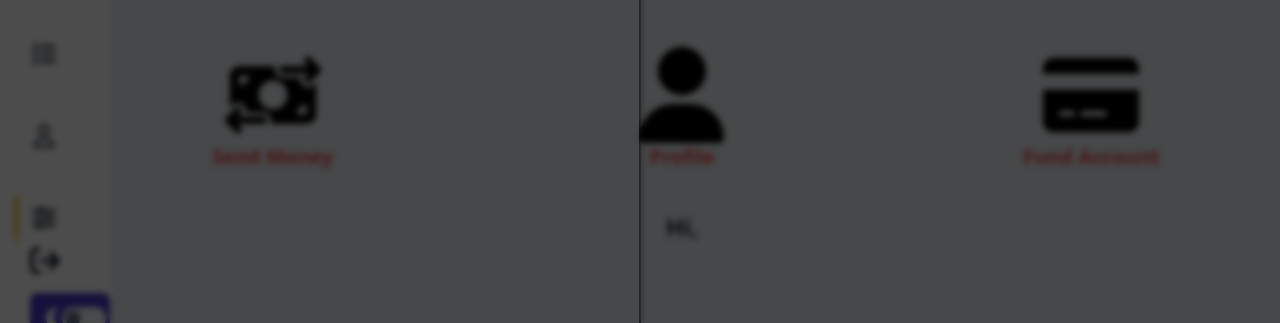
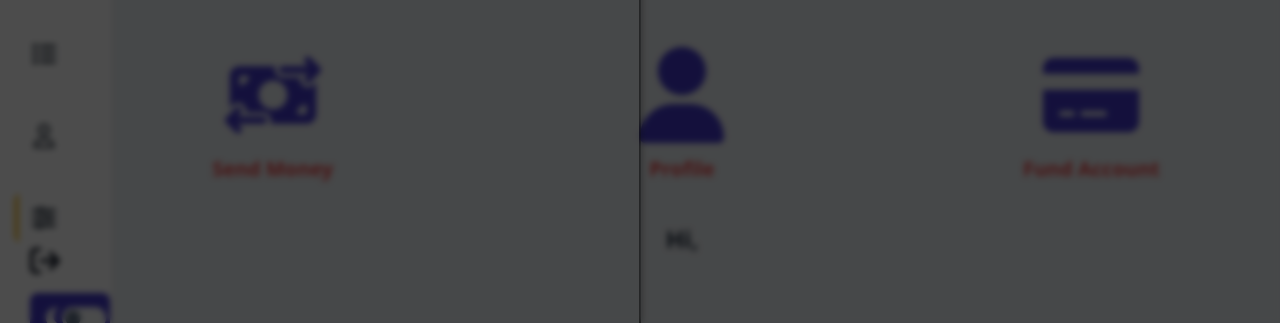
Before and after one commit to springboot20/tailwind-bank-app, a website built with Vite: page app.html in a window 1280 px wide. Shown: the part 477-800 px from the top of the page. Built offline with nearby package versions, Linux system fonts and the light colour scheme.

Commit message:
modifed
Signed-off-by: Yunus Abbas Opeyemi <opeyemiakanbi328@gmail.com>

```diff
--- a/app.html
+++ b/app.html
@@ -185,7 +185,8 @@
               </h2>
               <div class="grid md:grid-cols-2 lg:grid-cols-3 mt-16 lg:gap-24 md:gap-24 gap-12">
                 <div class="flex flex-col items-center">
-                  <svg xmlns="http://www.w3.org/2000/svg" viewBox="0 0 640 512" class="block h-24 w-24 text-indigo-700">
+                  <svg xmlns="http://www.w3.org/2000/svg" viewBox="0 0 640 512"
+                    class="block h-24 w-24 dark:fill-slate-100 fill-indigo-700 mb-3">
                     <path
                       d="M535 41c-9.4-9.4-9.4-24.6 0-33.9s24.6-9.4 33.9 0l64 64c4.5 4.5 7 10.6 7 17s-2.5 12.5-7 17l-64 64c-9.4 9.4-24.6 9.4-33.9 0s-9.4-24.6 0-33.9l23-23L384 112c-13.3 0-24-10.7-24-24s10.7-24 24-24l174.1 0L535 41zM105 377l-23 23L256 400c13.3 0 24 10.7 24 24s-10.7 24-24 24L81.9 448l23 23c9.4 9.4 9.4 24.6 0 33.9s-24.6 9.4-33.9 0L7 441c-4.5-4.5-7-10.6-7-17s2.5-12.5 7-17l64-64c9.4-9.4 24.6-9.4 33.9 0s9.4 24.6 0 33.9zM96 64H337.9c-3.7 7.2-5.9 15.3-5.9 24c0 28.7 23.3 52 52 52l117.4 0c-4 17 .6 35.5 13.8 48.8c20.3 20.3 53.2 20.3 73.5 0L608 169.5V384c0 35.3-28.7 64-64 64H302.1c3.7-7.2 5.9-15.3 5.9-24c0-28.7-23.3-52-52-52l-117.4 0c4-17-.6-35.5-13.8-48.8c-20.3-20.3-53.2-20.3-73.5 0L32 342.5V128c0-35.3 28.7-64 64-64zm64 64H96v64c35.3 0 64-28.7 64-64zM544 320c-35.3 0-64 28.7-64 64h64V320zM320 352c53 0 96-43 96-96s-43-96-96-96s-96 43-96 96s43 96 96 96z" />
                   </svg>
@@ -194,7 +195,8 @@
                   </p>
                 </div>
                 <div class="flex flex-col items-center">
-                  <svg xmlns="http://www.w3.org/2000/svg" viewBox="0 0 448 512" class="block h-24 w-24">
+                  <svg xmlns="http://www.w3.org/2000/svg" viewBox="0 0 448 512"
+                    class="block h-24 w-24 dark:fill-slate-100 fill-indigo-700 mb-3">
                     <path
                       d="M224 256c70.7 0 128-57.3 128-128S294.7 0 224 0S96 57.3 96 128s57.3 128 128 128zm-45.7 48C79.8 304 0 383.8 0 482.3C0 498.7 13.3 512 29.7 512H418.3c16.4 0 29.7-13.3 29.7-29.7C448 383.8 368.2 304 269.7 304H178.3z" />
                   </svg>
@@ -203,7 +205,8 @@
                   </p>
                 </div>
                 <div class="flex flex-col items-center">
-                  <svg xmlns="http://www.w3.org/2000/svg" viewBox="0 0 576 512" class="h-24 block w-24">
+                  <svg xmlns="http://www.w3.org/2000/svg" viewBox="0 0 576 512"
+                    class="h-24 block w-24 dark:fill-slate-100 fill-indigo-700 mb-3">
                     <path
                       d="M64 32C28.7 32 0 60.7 0 96v32H576V96c0-35.3-28.7-64-64-64H64zM576 224H0V416c0 35.3 28.7 64 64 64H512c35.3 0 64-28.7 64-64V224zM112 352h64c8.8 0 16 7.2 16 16s-7.2 16-16 16H112c-8.8 0-16-7.2-16-16s7.2-16 16-16zm112 16c0-8.8 7.2-16 16-16H368c8.8 0 16 7.2 16 16s-7.2 16-16 16H240c-8.8 0-16-7.2-16-16z" />
                   </svg>
@@ -212,9 +215,9 @@
                   </p>
                 </div>
               </div>
-              <h2 class="text-2xl text-slate-800 text-center mt-10 font-bold">
+              <h2 class="text-2xl text-slate-800 text-center mt-10 font-bold dark:text-white">
                 Hi,
-                <span class="welcome-name text-slate-800 font-semibold"></span>
+                <span class="welcome-name text-slate-800 font-semibold dark:text-gray-400"></span>
               </h2>
             </div>
           </div>
```
Also changed, not shown: css/styles.css.
